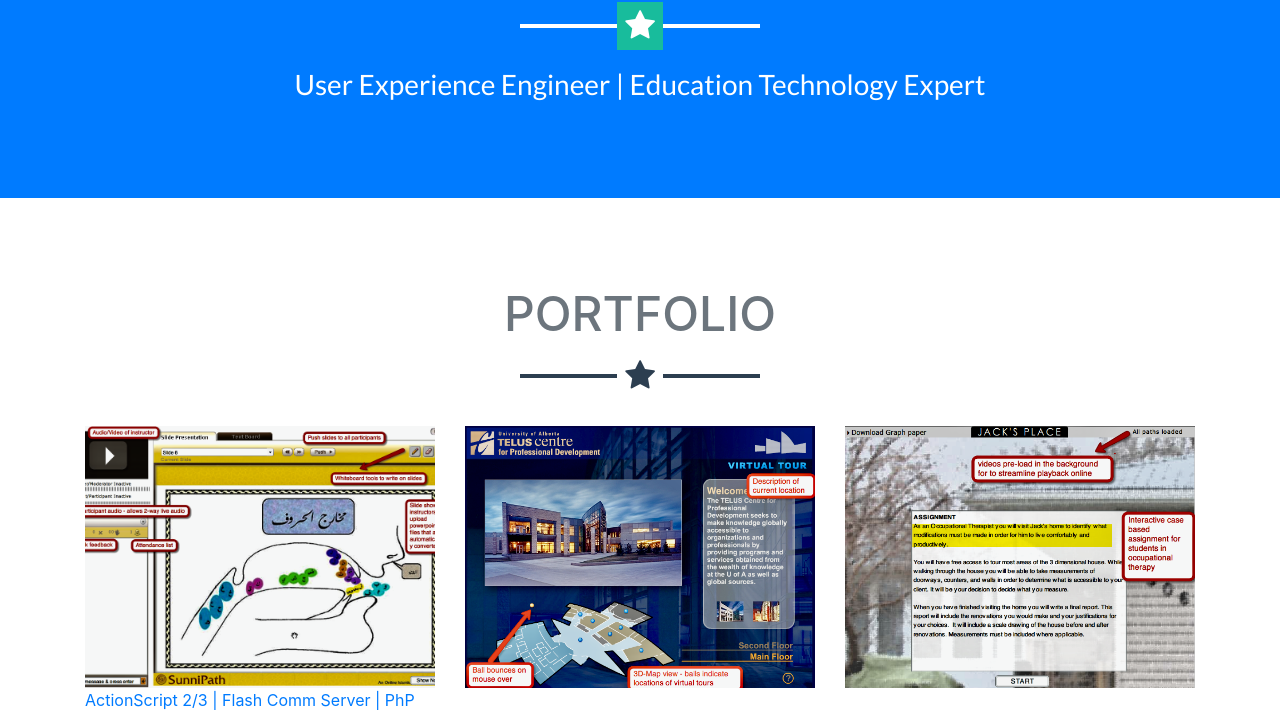
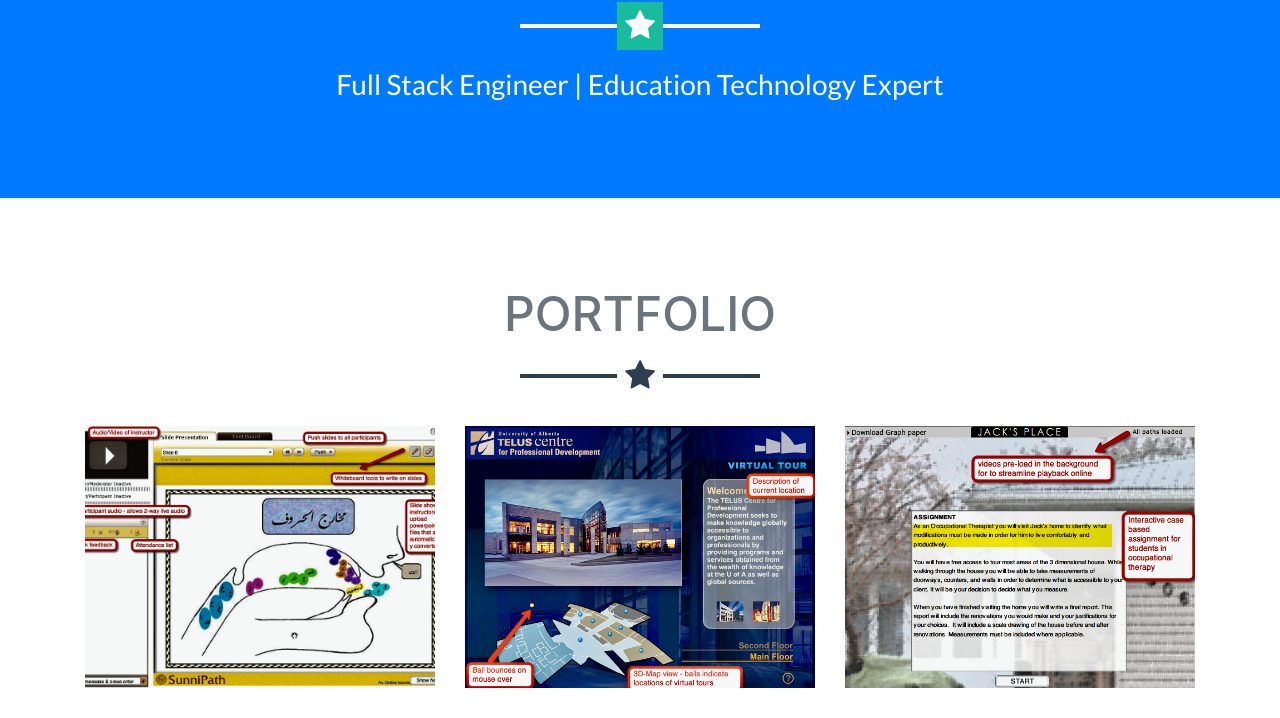
Before and after one commit to ismaelrumzan/ismaelrumzan, a website with bundled scripts: page index.html in a window 1280 px wide. Shown: the part 630-1348 px from the top of the page. Built offline with nearby package versions, Linux system fonts and the light colour scheme.

Commit message:
updated text

```diff
--- a/index.html
+++ b/index.html
@@ -73,7 +73,7 @@
                     src="img/ismaelrumzan.png" alt="">
                 <h1 class="text-uppercase mb-0">Ismael Rumzan</h1>
                 <hr class="star-light">
-                <h2 class="font-weight-light mb-0">User Experience Engineer |
+                <h2 class="font-weight-light mb-0">Full Stack Engineer |
                     Education Technology Expert</h2>
             </div>
         </header>
@@ -97,8 +97,8 @@
                             <img class="img-fluid"
                                 src="img/portfolio/virtualclass.png"
                                 alt="">
-                            <p>ActionScript 2/3 | Flash Comm Server | PhP</p>
                         </a>
+                        <p>ActionScript 2/3 | Flash Comm Server | PhP</p>
                     </div>
                     <div class="col-md-6 col-lg-4">
                         <a class="portfolio-item d-block mx-auto"
```
